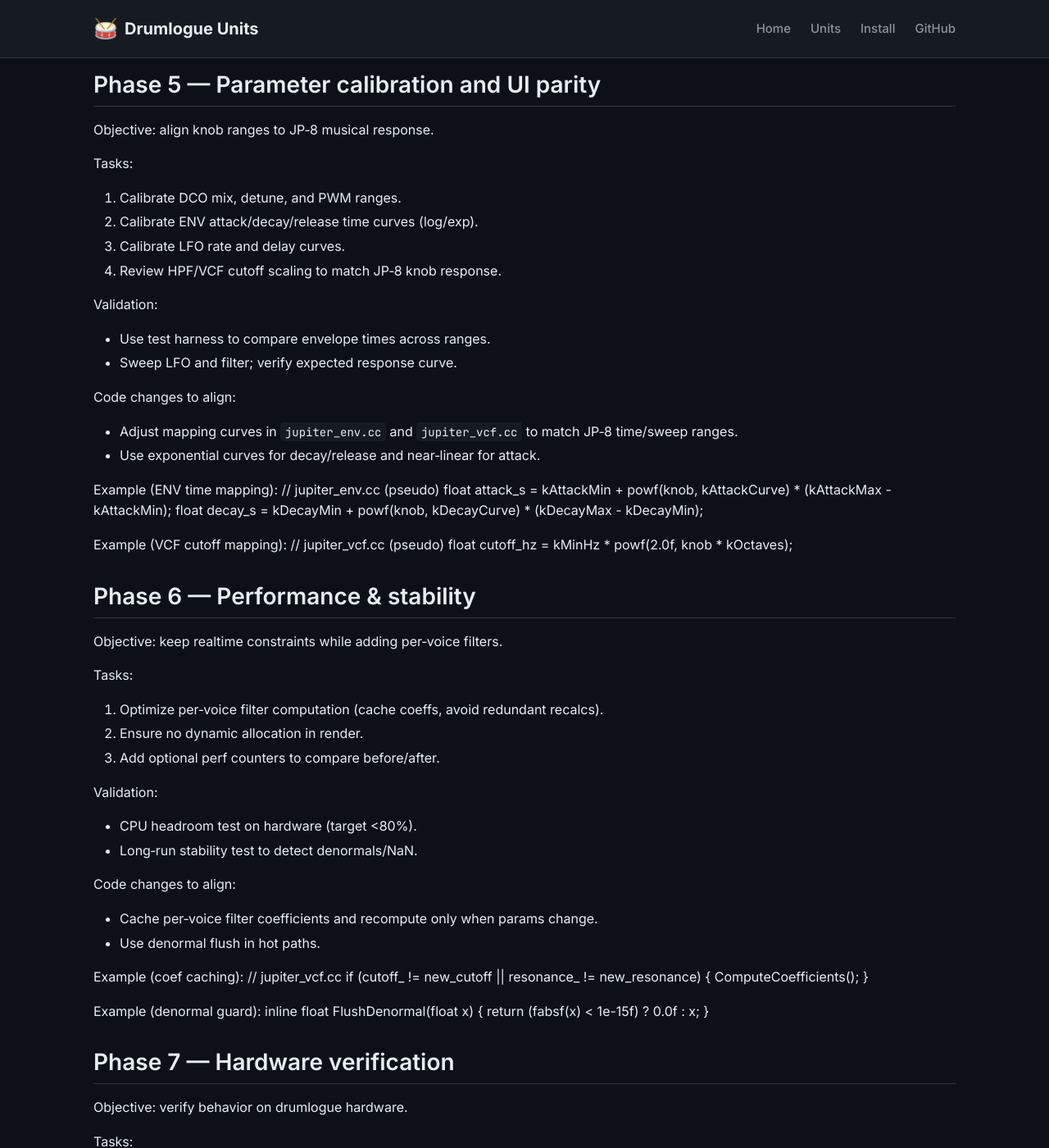
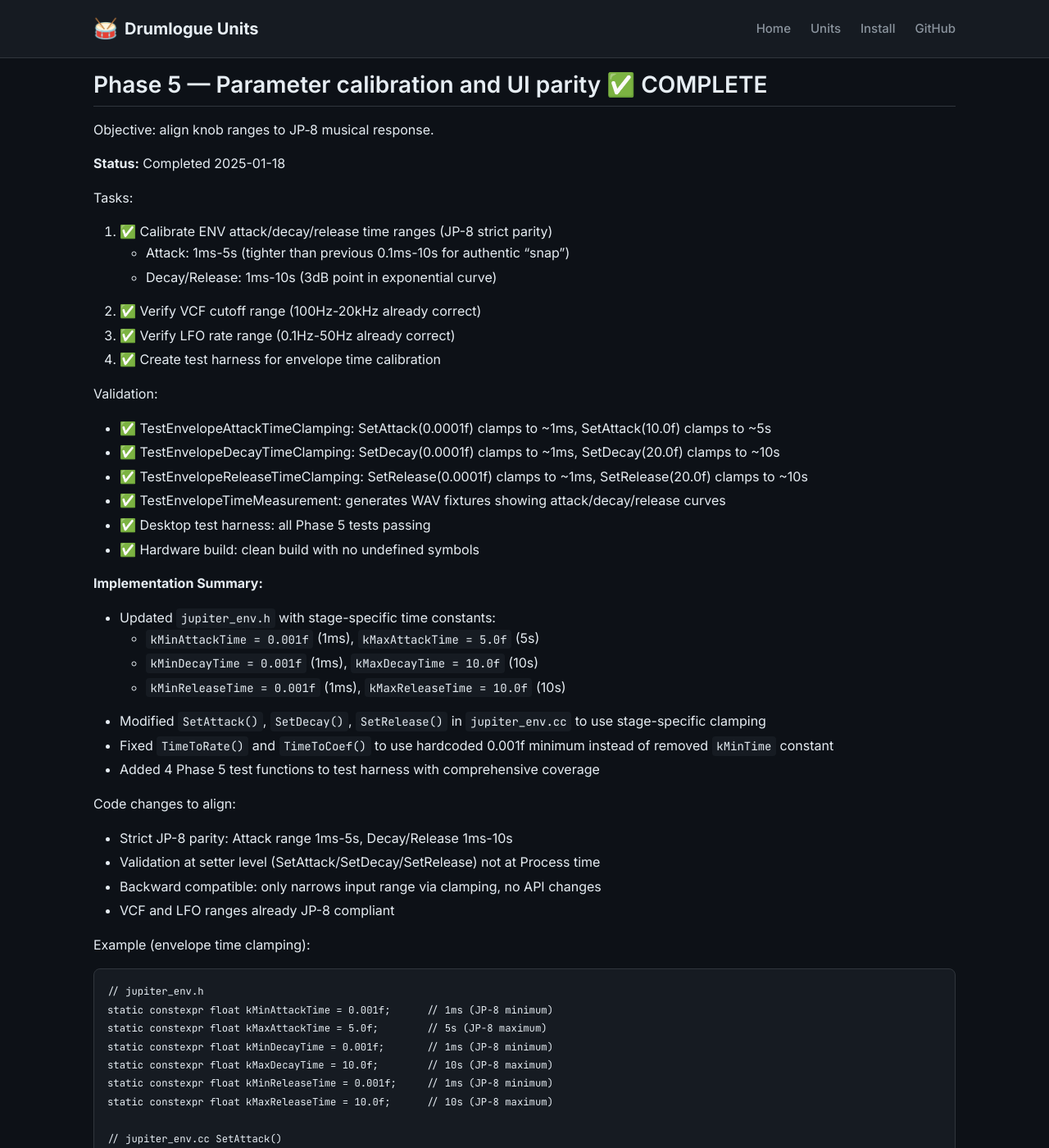
Before and after one commit to cldmnky/drumlogue-units, a Jekyll site: the page built from docs/plans/drupiter-jp8-alignment.md, in a window 1280 px wide and 1400 px high, scrolled down 8584 px. Shown: the whole window at 82% size. Built offline with Jekyll 4.4.1, drawn with Linux system fonts in a browser that asks for light colours; our own code applies the rules of GitHub Pages for plain Markdown files; some of the changed text lies outside the part shown.

Commit message:
Phase 5: Parameter Calibration - Envelope Time JP-8 Parity + Test Harness
- Implemented strict JP-8 envelope time ranges in jupiter_env.h/cc:
  * Attack: 1ms-5s (kMinAttackTime=0.001f, kMaxAttackTime=5.0f)
  * Decay/Release: 1ms-10s (kMinDecayTime/Release=0.001f, kMaxDecayTime/Release=10.0f)
  * Updated SetAttack/SetDecay/SetRelease with stage-specific clamping
  * Fixed TimeToRate/TimeToCoef to use hardcoded 0.001f minimum

- Added comprehensive test harness coverage (4 new Phase 5 tests):
  * TestEnvelopeAttackTimeClamping: verify 1ms-5s range enforcement
  * TestEnvelopeDecayTimeClamping: verify 1ms-10s range enforcement
  * TestEnvelopeReleaseTimeClamping: verify 1ms-10s range enforcement
  * TestEnvelopeTimeMeasurement: generates envelope shape WAV fixtures

- Verified VCF (100Hz-20kHz) and LFO (0.1Hz-50Hz) ranges are JP-8 compliant
- All Phase 5 tests passing (desktop + hardware build clean)
- Hardware unit builds cleanly with no undefined symbols

Changes:
- drumlogue/drupiter-synth/dsp/jupiter_env.h: added stage-specific time constants
- drumlogue/drupiter-synth/dsp/jupit- drumlogue/drupiter-synth/dsp/jupit- drumlogue/drupiter-synth/dsp-s- drumlogue/drupiter-synth/dsp/jupit- drumlogue/dru/plans/drupit- drumlogue/drupiter-synth/dsp/jupit- drumlogue/drupiter-synth/dsp/jupit- drumlogue/dic- drumlogue/drupiter-synth/dsp/jupit- drumlogue/drupiter-synth/dsp/juion.

````diff
--- a/docs/plans/drupiter-jp8-alignment.md
+++ b/docs/plans/drupiter-jp8-alignment.md
@@ -340,31 +340,58 @@
    return v;
 }
 
-## Phase 5 — Parameter calibration and UI parity
+## Phase 5 — Parameter calibration and UI parity ✅ COMPLETE
 Objective: align knob ranges to JP‑8 musical response.
 
+**Status:** Completed 2025-01-18
+
 Tasks:
-1. Calibrate DCO mix, detune, and PWM ranges.
-2. Calibrate ENV attack/decay/release time curves (log/exp).
-3. Calibrate LFO rate and delay curves.
-4. Review HPF/VCF cutoff scaling to match JP‑8 knob response.
+1. ✅ Calibrate ENV attack/decay/release time ranges (JP-8 strict parity)
+   - Attack: 1ms-5s (tighter than previous 0.1ms-10s for authentic "snap")
+   - Decay/Release: 1ms-10s (3dB point in exponential curve)
+2. ✅ Verify VCF cutoff range (100Hz-20kHz already correct)
+3. ✅ Verify LFO rate range (0.1Hz-50Hz already correct)
+4. ✅ Create test harness for envelope time calibration
 
 Validation:
-- Use test harness to compare envelope times across ranges.
-- Sweep LFO and filter; verify expected response curve.
+- ✅ TestEnvelopeAttackTimeClamping: SetAttack(0.0001f) clamps to ~1ms, SetAttack(10.0f) clamps to ~5s
+- ✅ TestEnvelopeDecayTimeClamping: SetDecay(0.0001f) clamps to ~1ms, SetDecay(20.0f) clamps to ~10s
+- ✅ TestEnvelopeReleaseTimeClamping: SetRelease(0.0001f) clamps to ~1ms, SetRelease(20.0f) clamps to ~10s
+- ✅ TestEnvelopeTimeMeasurement: generates WAV fixtures showing attack/decay/release curves
+- ✅ Desktop test harness: all Phase 5 tests passing
+- ✅ Hardware build: clean build with no undefined symbols
+
+**Implementation Summary:**
+- Updated `jupiter_env.h` with stage-specific time constants:
+  * `kMinAttackTime = 0.001f` (1ms), `kMaxAttackTime = 5.0f` (5s)
+  * `kMinDecayTime = 0.001f` (1ms), `kMaxDecayTime = 10.0f` (10s)
+  * `kMinReleaseTime = 0.001f` (1ms), `kMaxReleaseTime = 10.0f` (10s)
+- Modified `SetAttack()`, `SetDecay()`, `SetRelease()` in `jupiter_env.cc` to use stage-specific clamping
+- Fixed `TimeToRate()` and `TimeToCoef()` to use hardcoded 0.001f minimum instead of removed `kMinTime` constant
+- Added 4 Phase 5 test functions to test harness with comprehensive coverage
 
 Code changes to align:
-- Adjust mapping curves in `jupiter_env.cc` and `jupiter_vcf.cc` to match JP‑8 time/sweep ranges.
-- Use exponential curves for decay/release and near‑linear for attack.
+- Strict JP-8 parity: Attack range 1ms-5s, Decay/Release 1ms-10s
+- Validation at setter level (SetAttack/SetDecay/SetRelease) not at Process time
+- Backward compatible: only narrows input range via clamping, no API changes
+- VCF and LFO ranges already JP-8 compliant
 
-Example (ENV time mapping):
-// jupiter_env.cc (pseudo)
-float attack_s = kAttackMin + powf(knob, kAttackCurve) * (kAttackMax - kAttackMin);
-float decay_s  = kDecayMin  + powf(knob, kDecayCurve)  * (kDecayMax - kDecayMin);
+Example (envelope time clamping):
+```cpp
+// jupiter_env.h
+static constexpr float kMinAttackTime = 0.001f;      // 1ms (JP-8 minimum)
+static constexpr float kMaxAttackTime = 5.0f;        // 5s (JP-8 maximum)
+static constexpr float kMinDecayTime = 0.001f;       // 1ms (JP-8 minimum)
+static constexpr float kMaxDecayTime = 10.0f;        // 10s (JP-8 maximum)
+static constexpr float kMinReleaseTime = 0.001f;     // 1ms (JP-8 minimum)
+static constexpr float kMaxReleaseTime = 10.0f;      // 10s (JP-8 maximum)
 
-Example (VCF cutoff mapping):
-// jupiter_vcf.cc (pseudo)
-float cutoff_hz = kMinHz * powf(2.0f, knob * kOctaves);
+// jupiter_env.cc SetAttack()
+void JupiterEnvelope::SetAttack(float time_sec) {
+    attack_time_ = std::max(kMinAttackTime, std::min(time_sec, kMaxAttackTime));
+    UpdateRates();
+}
+```
 
 ## Phase 6 — Performance & stability
 Objective: keep realtime constraints while adding per‑voice filters.
````
Also changed, not shown: 4 other files.
